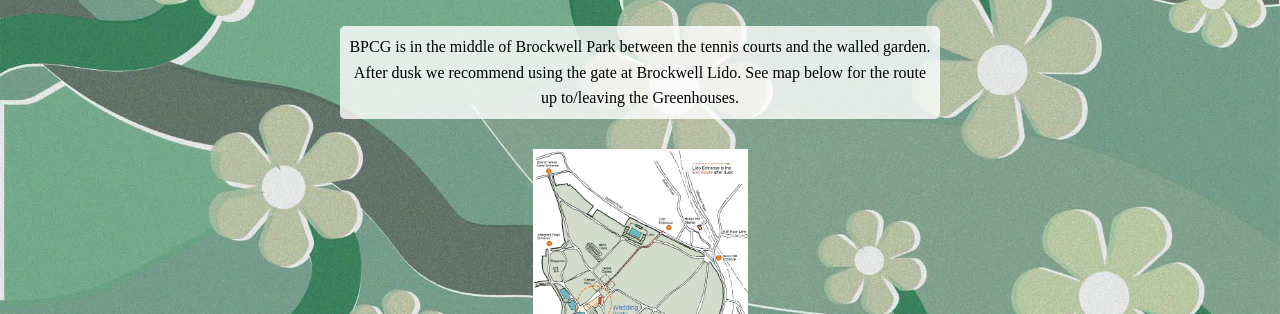
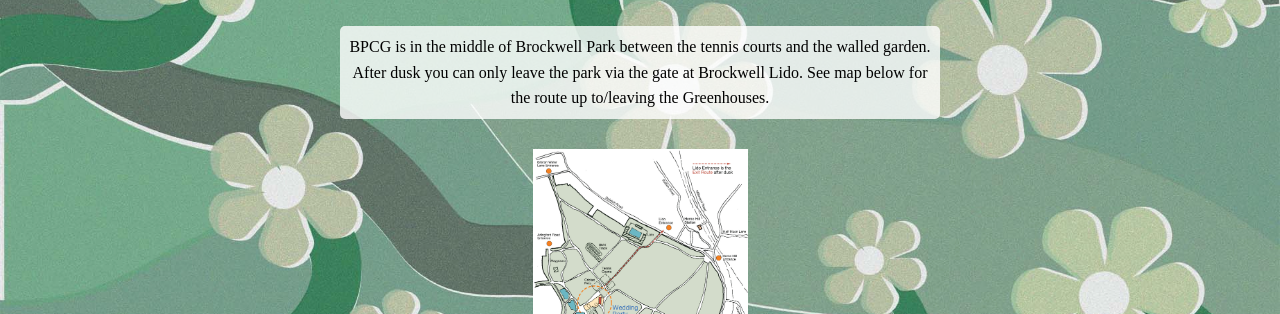
Before and after one commit to catama/PhoebeLewis, a plain HTML site: page venue.html in a window 1280 px wide. Shown: the part 486-800 px from the top of the page. Drawn offline with Linux system fonts and the light colour scheme; a web font is replaced by a local one.

Commit message:
updating exit instructions

```diff
--- a/venue.html
+++ b/venue.html
@@ -29,7 +29,7 @@
 
         <h1>How to find Brockwell Park Community Greenhouses</h1>
         <p>BPCG is in the middle of Brockwell Park between the tennis courts and the walled garden.
-            After dusk we recommend using the gate at Brockwell Lido. See map below for the route up to/leaving the Greenhouses. </p>
+            After dusk you can only leave the park via the gate at Brockwell Lido. See map below for the route up to/leaving the Greenhouses. </p>
             <a href="/images/map.pdf" target="_blank">
                 <img src="/images/map.jpg" alt="map of brockwell park" />
             </a>
```
